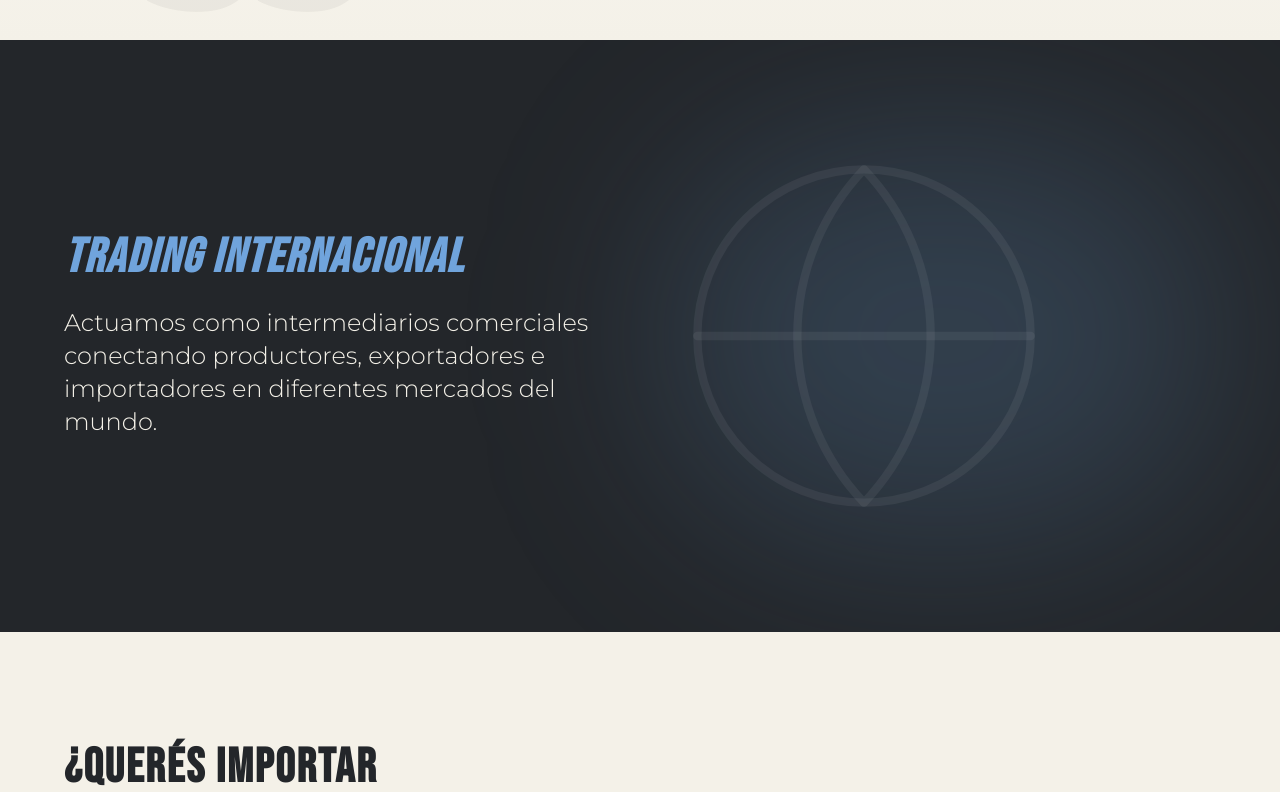
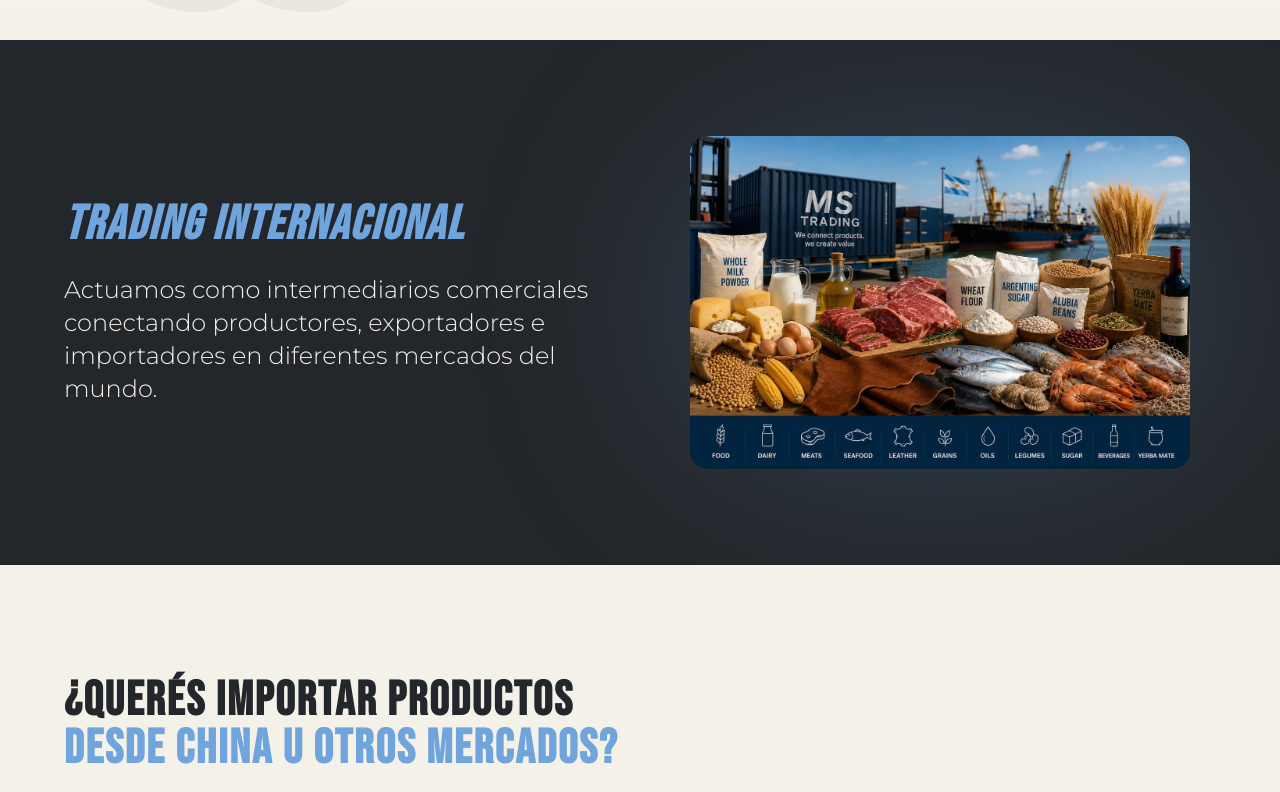
Before and after one commit to LucasGomezz/MSGroup, a Next.js app: page /servicios/ms-trading in a window 1280 px wide. Shown: the part 1740-2532 px from the top of the page. Built offline with nearby package versions, Linux system fonts and the light colour scheme.

Commit message:
falta forwarding

```diff
--- a/src/components/home/Experience.tsx
+++ b/src/components/home/Experience.tsx
@@ -1,6 +1,7 @@
 "use client";
 
 import { useInView } from "react-intersection-observer";
+import Image from "next/image";
 import WorldMap from "@/components/ui/world-map";
 import { useLanguage } from "@/lib/language-context";
 import content from "./Experience.i18n.json";
@@ -30,12 +31,15 @@ export default function Experience() {
     <section
       ref={ref}
       className={`relative bg-white py-16 sm:py-20 md:py-24 lg:py-28 px-4 sm:px-6 transition-all duration-700 ${
-        inView ? "opacity-100 translate-y-0" : "opacity-100 translate-y-4"
+        inView
+          ? "opacity-100 translate-y-0"
+          : "opacity-100 translate-y-4"
       }`}
     >
       <div className="w-full mx-auto grid lg:grid-cols-2 gap-10 md:gap-14 lg:gap-16 items-center">
 
-        <div className="px-1 sm:px-2 md:px-6 lg:px-10 text-left  order-2 lg:order-1">
+        {/* TEXTO + LOGOS */}
+        <div className="px-1 sm:px-2 md:px-6 lg:px-10 text-left order-2 lg:order-1">
 
           <h2 className="text-3xl sm:text-4xl md:text-5xl lg:text-6xl font-bold text-navy mb-6 md:mb-8 leading-tight">
             {t.heading}
@@ -54,24 +58,71 @@ export default function Experience() {
             </span>{" "}
             —
 
-            <span className="text-coral font-semibold"> {t.p1_shipping}</span>,
-            <span className="text-coral font-semibold"> {t.p1_forwarding} </span>
+            <span className="text-coral font-semibold">
+              {" "}{t.p1_shipping}
+            </span>
+            ,
+
+            <span className="text-coral font-semibold">
+              {" "}{t.p1_forwarding}{" "}
+            </span>
+
             {t.p1_y}
-            <span className="text-coral font-semibold"> {t.p1_trading}</span> —
+
+            <span className="text-coral font-semibold">
+              {" "}{t.p1_trading}
+            </span>{" "}
+            —
 
             {t.p1_paraGarantizar}
           </p>
 
           <p className="text-base sm:text-lg md:text-xl lg:text-2xl text-gray-700 leading-relaxed">
             {t.p2_hoyCon}
-            <span className="font-bold text-navy"> {t.p2_argentina}</span> {t.p2_yGraciasA}
+            <span className="font-bold text-navy">
+              {" "}{t.p2_argentina}
+            </span>{" "}
+            {t.p2_yGraciasA}
             <span className="font-bold text-navy">
               {" "}{t.p2_solucionesDeTransporte}
             </span>{" "}
             {t.p2_paraCadaTipo}
           </p>
+
+          {/* LOGOS */}
+          <div className="mt-8 md:mt-10 flex items-center justify-start gap-6 sm:gap-8 md:gap-10">
+
+            <div className="relative w-24 h-16 sm:w-28 sm:h-20 md:w-32 md:h-20">
+              <Image
+                src="/images/logos/logoShipping.png"
+                alt="MS Shipping"
+                fill
+                className="object-contain"
+              />
+            </div>
+
+            <div className="relative w-24 h-16 sm:w-28 sm:h-20 md:w-32 md:h-20">
+              <Image
+                src="/images/logos/logoForwarding.png"
+                alt="MS Forwarding"
+                fill
+                className="object-contain"
+              />
+            </div>
+
+            <div className="relative w-24 h-16 sm:w-28 sm:h-20 md:w-32 md:h-20">
+              <Image
+                src="/images/logos/logoMSTrading.png"
+                alt="MS Trading"
+                fill
+                className="object-contain"
+              />
+            </div>
+
+          </div>
         </div>
 
+        {/* MAPA */}
         <div className="relative w-full flex justify-center items-center order-1 lg:order-2">
           <div className="relative w-full max-w-xl md:max-w-2xl lg:max-w-none">
             <WorldMap dots={inView ? dots : []} />
--- a/src/components/trading/ImportChina.i18n.json
+++ b/src/components/trading/ImportChina.i18n.json
@@ -1,7 +1,7 @@
 {
   "es": {
-    "headingLinea1": "¿Querés importar",
-    "headingLinea2": "productos desde China?",
+    "headingLinea1": "¿Querés importar productos",
+    "headingLinea2": "desde China u otros mercados?",
     "parrafo1": "Te acompañamos de principio a fin para que puedas importar de forma simple, segura y eficiente. Contamos con operadores en China y otros mercados estratégicos que nos permiten buscar y evaluar proveedores en origen, identificar las mejores alternativas para tu negocio y gestionar toda la operación.",
     "nosOcupamosDe": "Nos ocupamos de:",
     "steps": [
--- a/src/components/trading/TradingInternacional.tsx
+++ b/src/components/trading/TradingInternacional.tsx
@@ -1,7 +1,7 @@
 "use client";
 
 import { motion } from "framer-motion";
-import { Globe } from "lucide-react";
+import Image from "next/image";
 import { useLanguage } from "@/lib/language-context";
 import content from "./TradingInternacional.i18n.json";
 
@@ -15,11 +15,16 @@ export default function TradingInternational() {
         viewport: { once: false },
         transition: { duration: 0.6 },
     };
+
     return (
-        <div id="trading-internacional" className="bg-[#23262A] text-white py-24 px-6 relative overflow-hidden">
+        <div
+            id="trading-internacional"
+            className="bg-[#23262A] text-white py-24 px-6 relative overflow-hidden"
+        >
             <div className="max-w-6xl mx-auto grid md:grid-cols-2 gap-12 items-center">
 
-                <motion.div {...fadeInUp}
+                <motion.div
+                    {...fadeInUp}
                     className="z-10"
                 >
                     <h3 className="text-[#70A4DC] text-4xl md:text-5xl font-bold mb-6 italic tracking-tighter">
@@ -29,13 +34,26 @@ export default function TradingInternational() {
                     <p className="text-2xl font-light leading-snug text-[#F4F1E8]">
                         {t.descripcion}
                     </p>
-
                 </motion.div>
 
-                <div className="relative">
+                <motion.div
+                    initial={{ opacity: 0, scale: 0.95 }}
+                    whileInView={{ opacity: 1, scale: 1 }}
+                    viewport={{ once: false }}
+                    transition={{ duration: 0.7 }}
+                    className="relative flex justify-center items-center"
+                >
+                    {/* Glow detrás de la imagen */}
                     <div className="absolute inset-0 bg-[#70A4DC]/20 blur-[100px] rounded-full" />
-                    <Globe size={400} strokeWidth={0.5} className="text-white/10 relative z-10 animate-pulse" />
-                </div>
+
+                    <Image
+                        src="/images/trading.jpeg"
+                        alt="Trading Internacional"
+                        width={500}
+                        height={500}
+                        className="relative z-10 w-full max-w-[500px] h-auto object-cover rounded-2xl"
+                    />
+                </motion.div>
 
             </div>
         </div>
```
Also changed, not shown: public/images/trading.jpeg (added), 1 other file (tests, documents, lock files or other folders).
